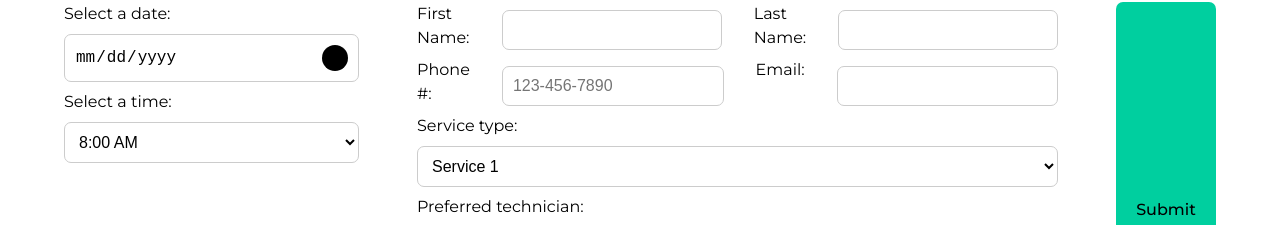
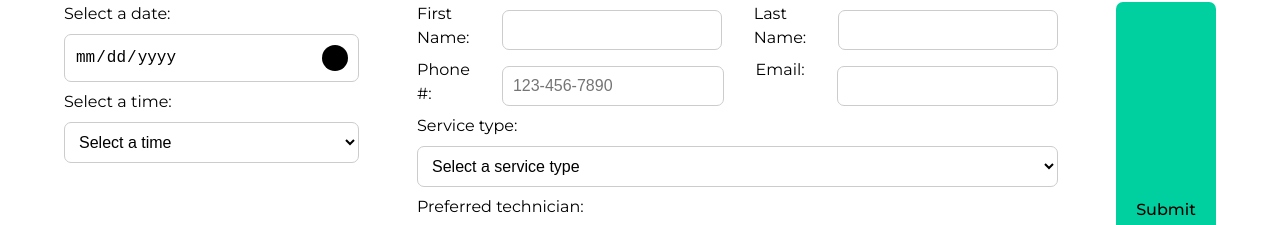
Before and after one commit to schematicdnb/Carls-Cars, a React (Vite) app: page /book in a window 1280 px wide. Shown: the part 511-736 px from the top of the page. Built offline with nearby package versions, Linux system fonts and the light colour scheme.

Commit message:
Added full service/technician choice to booking

```diff
--- a/src/pages/Book.css
+++ b/src/pages/Book.css
@@ -50,30 +50,22 @@ input[type="url"]:focus {
 }
 
 .time-date {
-	/* display:  block; */
 	width: 33%;
-	/* padding: 10%; */
 }
 
 .form {
     display: flex;
-    /* flex-direction: column; */
     gap: 5%;
-    /* width: 50%; */
     padding: 5%;
 }
 
 
-.info {
-	/* padding: 10%; */
-	/* display: inline-block; */
-	/* display: flex; */
-	/* width: 50%; */
+.description {
+	width: 100%;
 }
 
 .name, .contact {
     display: flex;
-    /* flex-direction: column; */
     gap: 5%;
 }
 
--- a/src/pages/Book.jsx
+++ b/src/pages/Book.jsx
@@ -27,6 +27,9 @@ function Book() {
 						<input type="date" id="date" name="date" required />
 						<label htmlFor="time">Select a time:</label>
 						<select id="time" name="time" required>
+							<option value="" disabled selected>
+								Select a time
+							</option>
 							<option value="8:00 AM">8:00 AM</option>
 							<option value="9:00 AM">9:00 AM</option>
 							<option value="10:00 AM">10:00 AM</option>
@@ -62,24 +65,29 @@ function Book() {
 
 						<div className="service-tech">
 							<label htmlFor="service">Service type:</label>
-							<select
-								id="service"
-								name="service"
-								placeholder="Select a service type"
-								required
-							>
-								<option value="service1">Service 1</option>
-								<option value="service2">Service 2</option>
-								<option value="service3">Service 3</option>
-								<option value="service4">Service 4</option>
+							<select id="service" name="service" required>
+								<option value="" disabled selected>
+									Select a service type
+								</option>
+								<option value="oil-change">Oil Change</option>
+								<option value="tire-rotation">Tire Rotation</option>
+								<option value="brake-inspection">Brake Inspection</option>
+								<option value="battery-check">Battery Check</option>
+								<option value="alignment">Alignment</option>
+								<option value="car-wash">Car Wash</option>
+								<option value="ac-service">AC Service</option>
+								<option value="transmission-flush">Transmission Flush</option>
+								<option value="engine-tune-up">Engine Tune-Up</option>
+								<option value="detailing">Detailing</option>
 							</select>
 							<label htmlFor="technician">Preferred technician:</label>
-							<select id="technician" name="technician" required>
+							<select id="technician" name="technician">
 								<option value="first-available">First Available</option>
-								<option value="tech1">Technician 1</option>
-								<option value="tech2">Technician 2</option>
-								<option value="tech3">Technician 3</option>
-								<option value="tech4">Technician 4</option>
+								<option value="carl">Carl</option>
+								<option value="carlos">Carlos</option>
+								<option value="carly">Carly</option>
+								<option value="carla">Carla</option>
+								<option value="karl">Karl</option>
 							</select>
 						</div>
 
```
